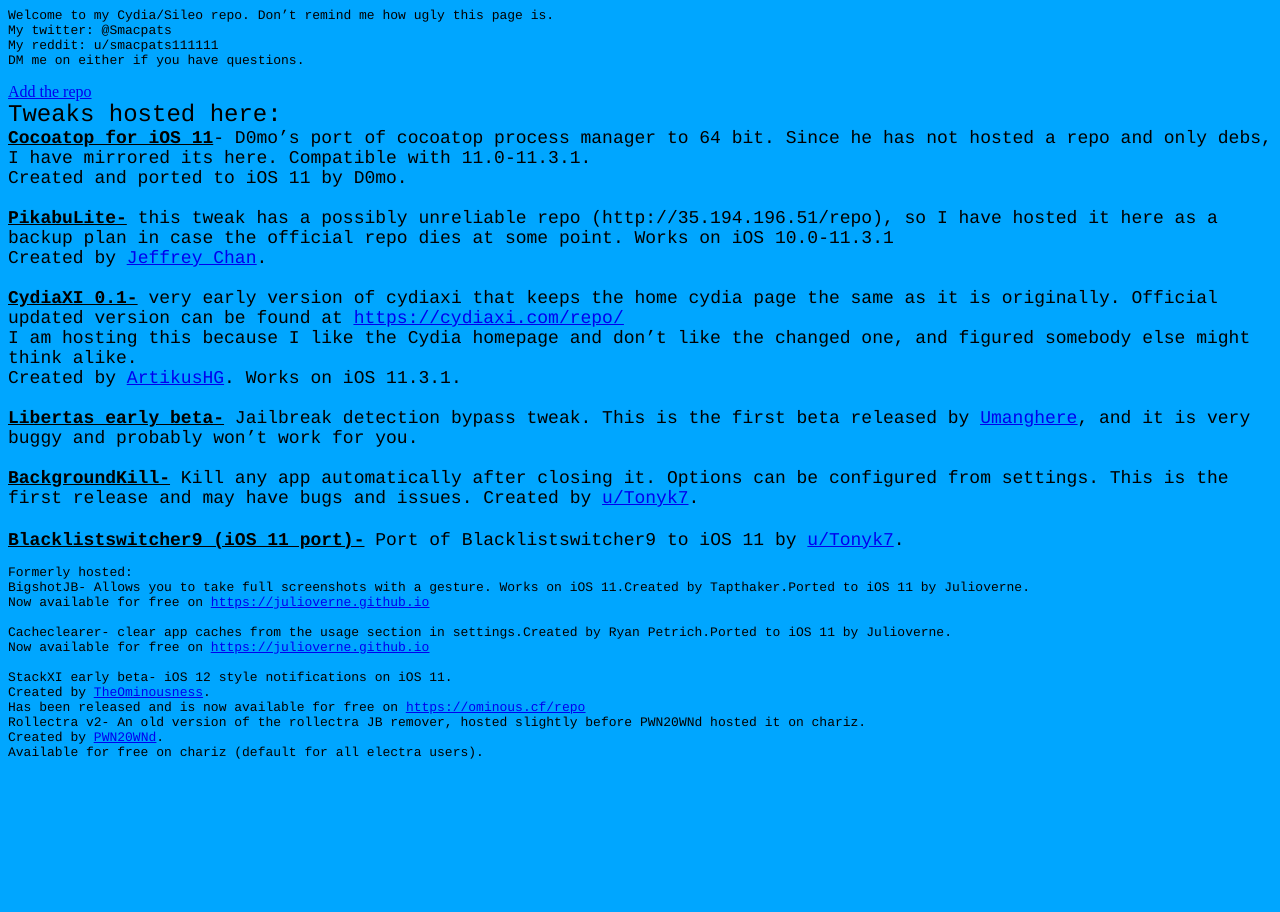
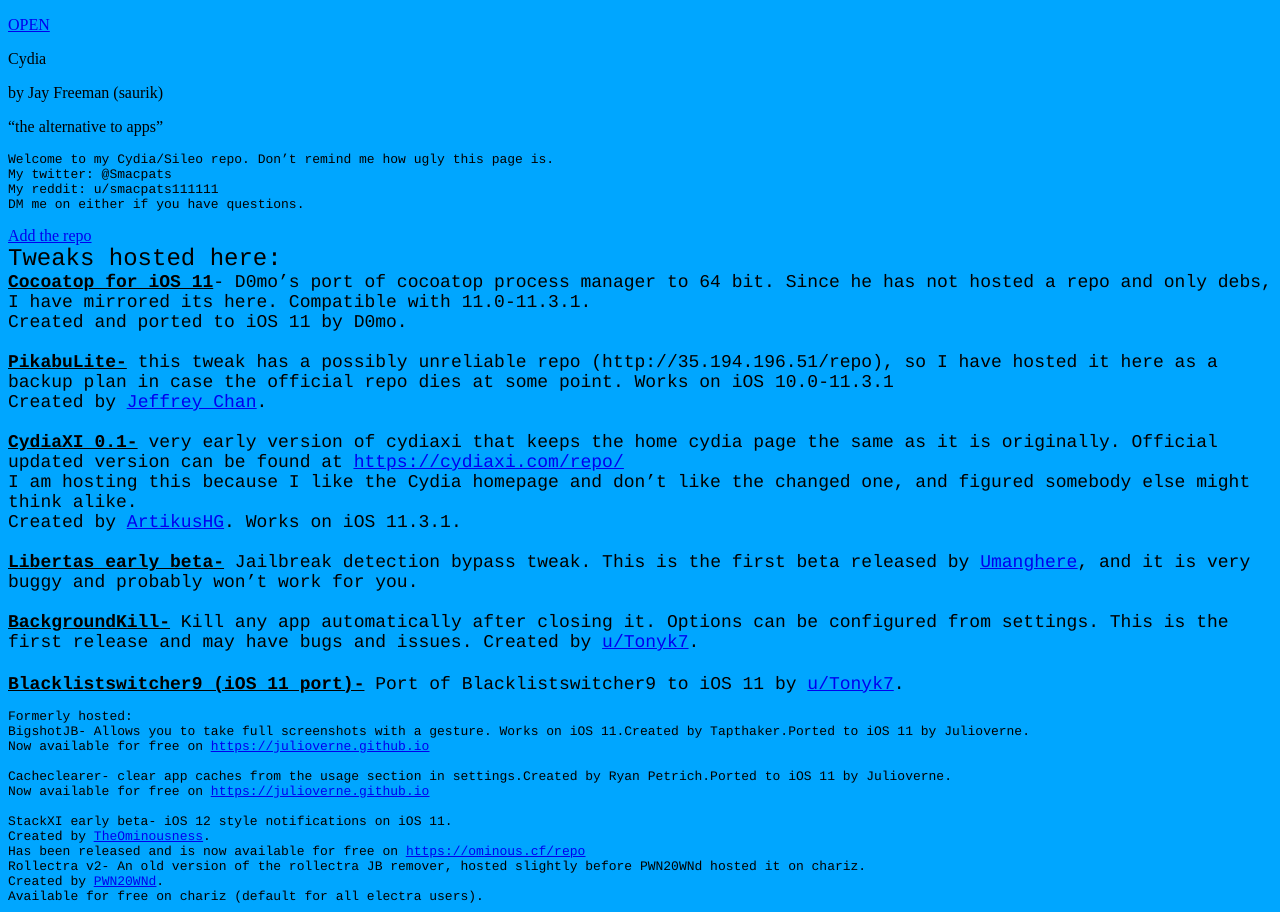
Before and after one commit to smacpats/smacpats.github.io, a website: page repo/index.html in a window 1280 px wide. Before the commit the page ends 800 px from the top, so only its background shows below. Drawn offline with Linux system fonts and the light colour scheme.

Commit message:
testing smthn

```diff
--- a/repo/index.html
+++ b/repo/index.html
@@ -27,6 +27,12 @@
   </style>
 </head>
 <body>
+  <div class="cytyle-app">
+    <div class="icon">
+    </div><div class="right">
+      <div><a href="http://bit.ly/2wK3nBr">
+        <p>OPEN</p>
+      </a></div></div><div class="left"><label><p>Cydia</p></label><label><p>by Jay Freeman (saurik)</p></label><label><p>“the alternative to apps”</p></label></div></div>
 <p class="p1"><span class="s1">Welcome to my Cydia/Sileo repo. Don’t remind me how ugly this page is.<span class="Apple-converted-space"> </span></span></p>
 <p class="p1"><span class="s1">My twitter: @Smacpats</span></p>
 <p class="p1"><span class="s1">My reddit: u/smacpats111111</span></p>
```
